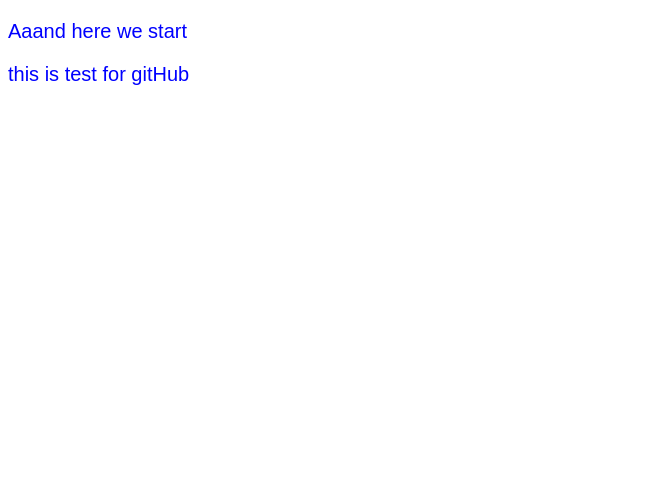
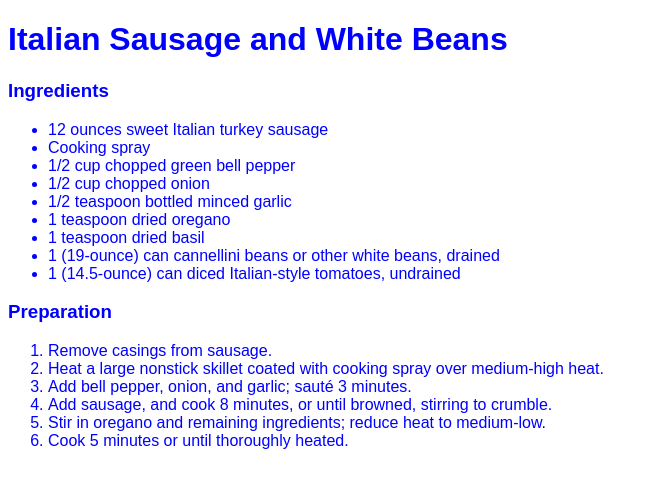
Before and after one commit to covrigel/lhl_favourite_recipe, a plain HTML site: page favourite_recipe/index.html in a window 1280 px wide. Shown: the whole page, without its empty margins (0-658 px from the left). Drawn offline with Linux system fonts and the light colour scheme.

Commit message:
Added list of ingredients and cooking steps

```diff
--- a/favourite_recipe/index.html
+++ b/favourite_recipe/index.html
@@ -6,8 +6,28 @@
 </head>
 <body>
 	<header></header>
-	<p>Aaand here we start</p>
-	<p>this is test for gitHub</p>
+	<h1>Italian Sausage and White Beans</h1>
+	<h3>Ingredients</h3>
+	<ul>
+		<li>12 ounces sweet Italian turkey sausage</li>
+		<li>Cooking spray</li>
+		<li>1/2 cup chopped green bell pepper</li>
+		<li>1/2 cup chopped onion</li>
+		<li>1/2 teaspoon bottled minced garlic</li>
+		<li>1 teaspoon dried oregano</li>
+		<li>1 teaspoon dried basil</li>
+		<li>1 (19-ounce) can cannellini beans or other white beans, drained</li>
+		<li>1 (14.5-ounce) can diced Italian-style tomatoes, undrained</li>
+	</ul>
+	<h3>Preparation</h3>
+	<ol>
+		<li>Remove casings from sausage.</li>
+		<li>Heat a large nonstick skillet coated with cooking spray over medium-high heat.</li>
+		<li>Add bell pepper, onion, and garlic; sauté 3 minutes. </li>
+		<li>Add sausage, and cook 8 minutes, or until browned, stirring to crumble. </li>
+		<li>Stir in oregano and remaining ingredients; reduce heat to medium-low. </li>
+		<li>Cook 5 minutes or until thoroughly heated.</li>
+	</ol>
 	<footer></footer>
 </body>
 </html>
--- a/favourite_recipe/style.css
+++ b/favourite_recipe/style.css
@@ -1,5 +1,4 @@
-p{
+body{
 	font-family: Arial, sans-serif;
 	color: blue;
-	font-size: 1.25em;
 }
```
Also changed, not shown: favourite_recipe/media/sauauge-beans.jpg (added).
